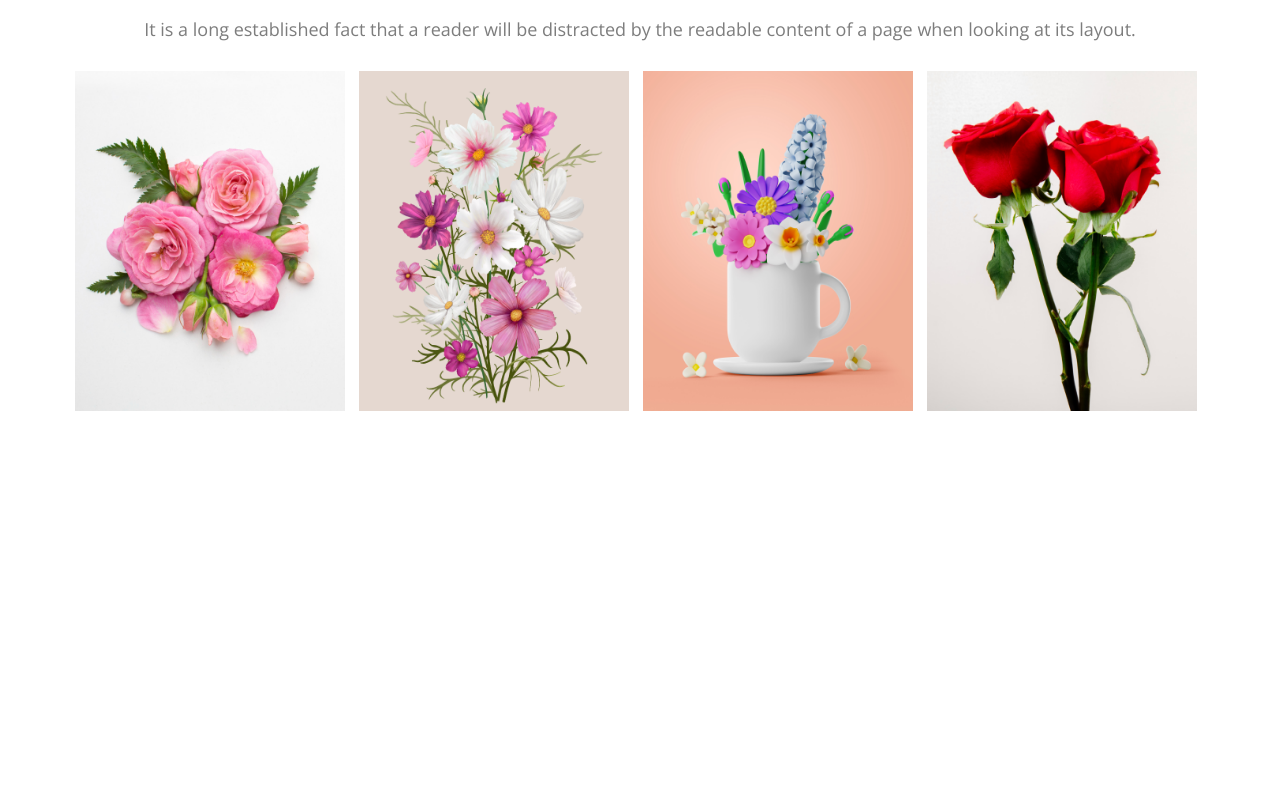
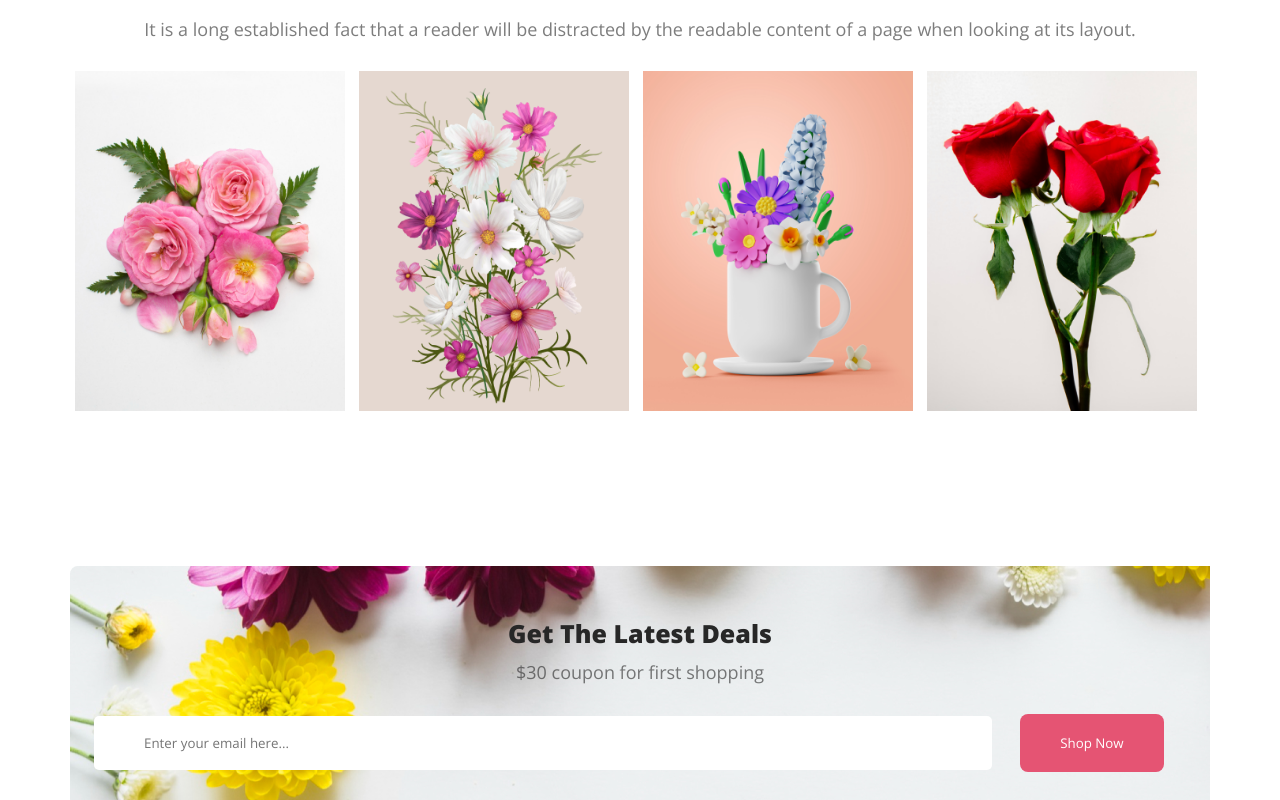
Before and after one commit to Ashiqweb123/flower-bazar, a plain HTML site: page index.html in a window 1280 px wide. Shown: the part 930-1730 px from the top of the page. Before the commit the page ends 1376 px from the top, so only its background shows below. Drawn offline with nearby package versions, Linux system fonts and the light colour scheme.

Commit message:
deal-commit

```diff
--- a/index.html
+++ b/index.html
@@ -37,6 +37,17 @@
                         <img src="images/Rectangle 6.png" alt="">
                     </div>
                 </section>
+                <section class="deals">
+                    <div class="latest-deals">
+                        <h3 id="latest-deal" class="main-section-title">Get The Latest Deals</h3>
+                        <p class="main-section-text">$30 coupon for first shopping</p>
+
+                        <div class="form-part">
+                            <input type="text" name="" id="" placeholder="Enter your email here...">
+                            <button class="flower-btn">Shop Now</button>
+                        </div>
+                    </div>
+                </section>
         </main>
 
         <footer>
--- a/style.css
+++ b/style.css
@@ -77,3 +77,25 @@ main {
     height: 340px;
     margin: 30px 5px;
 }
+
+/* deal section style */
+#latest-deal {
+    padding-top: 50px;
+    margin-bottom: 10px;
+}
+
+.deals {
+    background-image: url('images/Rectangle\ 9.png');
+    background-repeat: no-repeat;
+    /* margin-bottom: 120px; */
+}
+
+.form-part input[type=text] {
+    margin:30px 24px;
+    border-radius: 5px;
+    border: none;
+    border-color: none;
+    padding: 18px 50px;
+    width: 70%;
+    background: #FFF;
+}
```
